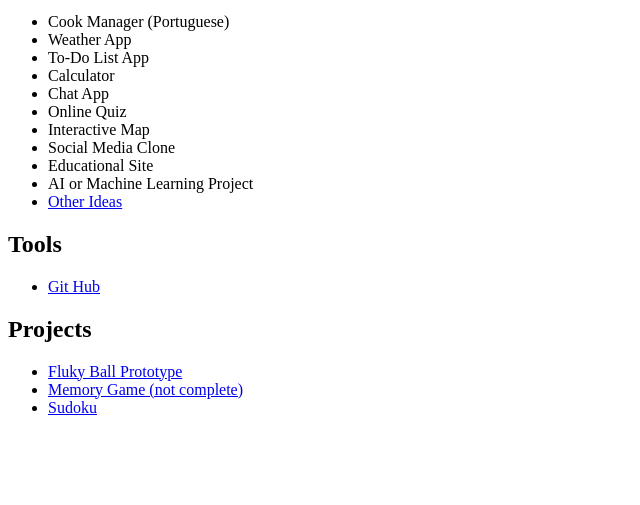
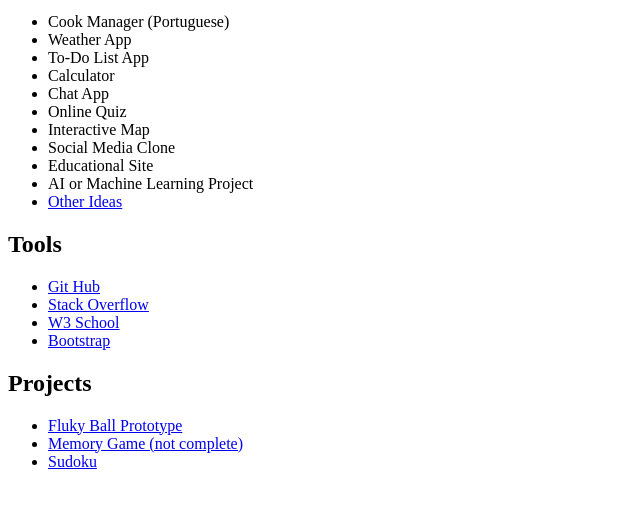
Before and after one commit to script241/script241.github.io, a plain HTML site: page hub/hub.html in a window 1280 px wide. Shown: the part 101-606 px from the top of the page, without its empty margins (0-640 px from the left). Drawn offline with Linux system fonts and the light colour scheme.

Commit message:
Update hub.html

```diff
--- a/hub/hub.html
+++ b/hub/hub.html
@@ -24,6 +24,9 @@
     <h2>Tools</h2>
     <ul>
         <li><a href="https://github.com/">Git Hub</a></li>
+        <li><a href="https://stackoverflow.com/">Stack Overflow</a></li>
+        <li><a href="https://www.w3schools.com/">W3 School</a></li>
+        <li><a href="https://www.bootstrapcdn.com/">Bootstrap</a></li>
     </ul>
     <h2>Projects</h2>
     <ul>
```
